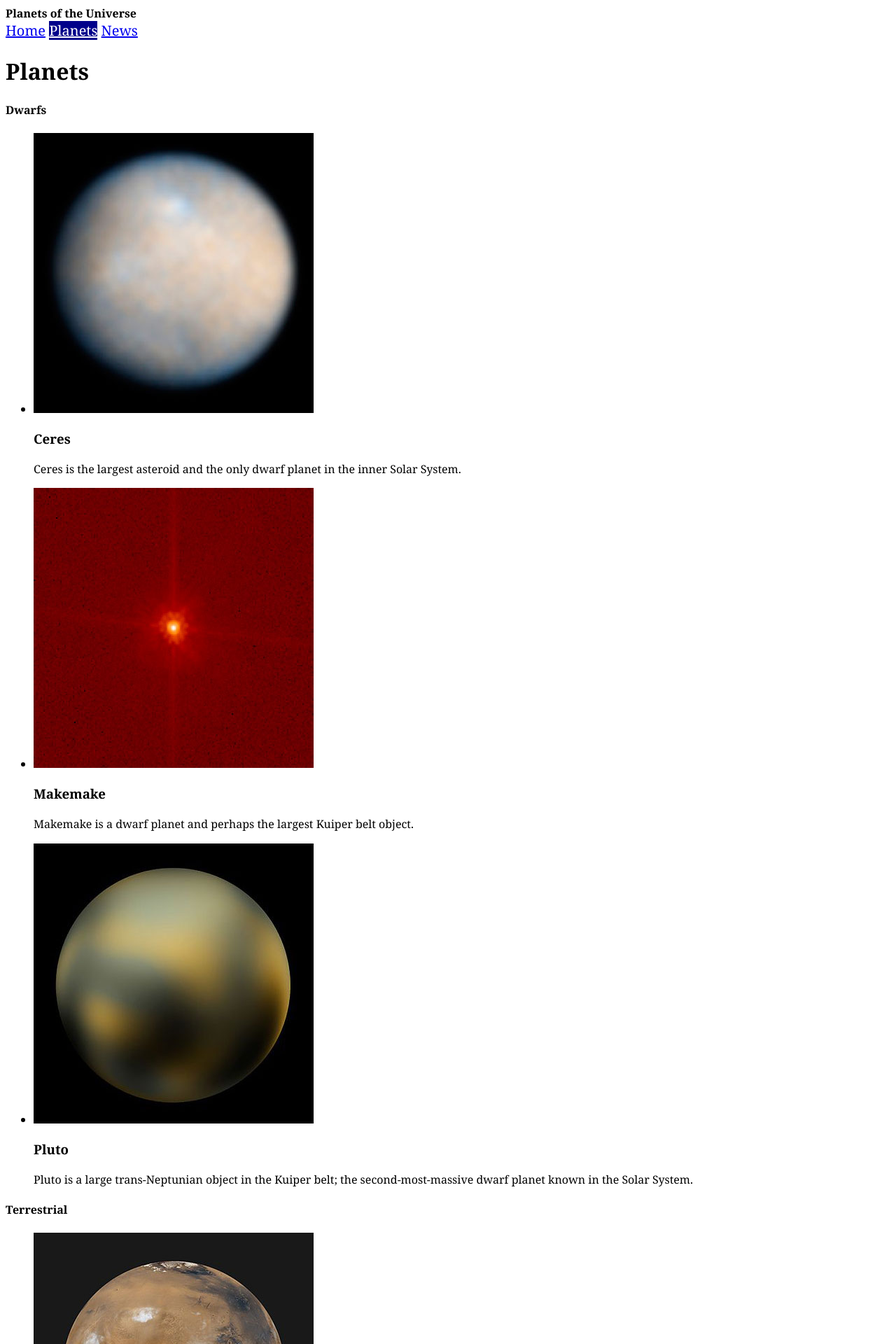
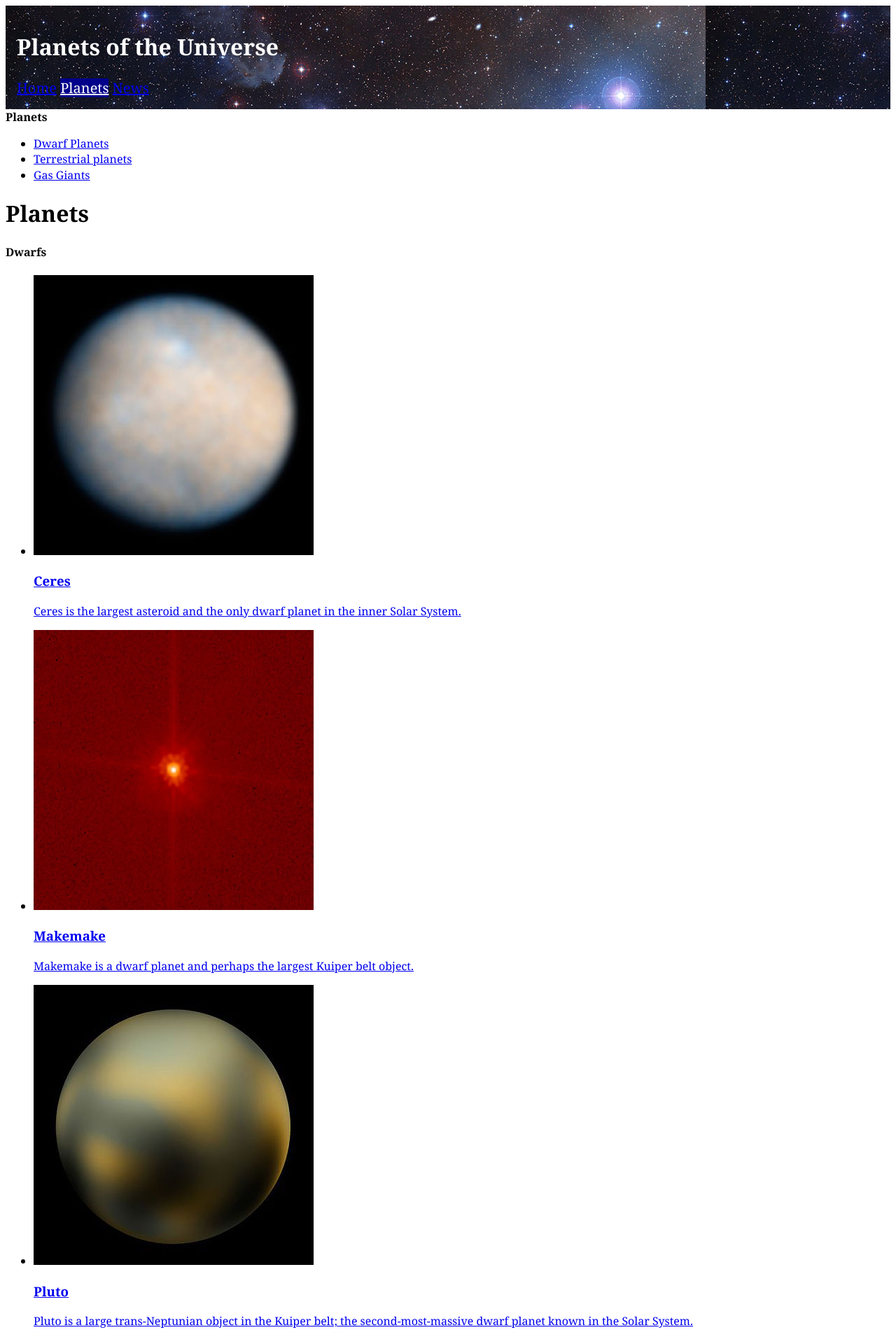
Before and after one commit to AlexCsanyi/NASA_Planets, a Jekyll site: the page built from planets/index.html, in a window 1280 px wide. Shown: the top 1920 px of the page at 70% size. Built offline with Jekyll 4.4.1, drawn with Linux system fonts in a browser that asks for light colours.

```diff
--- /dev/null
+++ b/_includes/css/common.css
@@ -0,0 +1,6 @@
+html {
+  margin: 0;
+  padding: 0;
+
+  font: normal 100%/1.4 Georgia, serif;
+}
--- a/css/common.css
+++ b/_includes/css/nav.css
@@ -1,10 +1,3 @@
-html {
-  margin: 0;
-  padding: 0;
-
-  font: normal 100%/1.4 Georgia, serif;
-}
-
 .current {
   background-color: darkblue;
   color: white;
--- a/_includes/planet-list.html
+++ b/_includes/planet-list.html
@@ -1,12 +1,14 @@
 <ul>
   {% for planet in site.pages %} {% if planet.type == include.type %}
   <li>
+    <a href="{{site.baseurl}}{{planet.url}}">
       <img
         src="{{site.baseurl}}/img/planets/{{planet.image}}"
         alt="{{planet.title}}"
       />
       <h3>{{planet.title}}</h3>
       <p>{{planet.meta}}</p>
+    </a>
   </li>
   {%endif%} {%endfor%}
 </ul>
--- a/_layouts/default.html
+++ b/_layouts/default.html
@@ -3,12 +3,12 @@
   <head>
     <meta charset="UTF-8" />
     <meta name="viewport" content="width=device-width, initial-scale=1.0" />
-    <link rel="stylesheet" href="{{site.baseurl}}/css/common.css" />
+    <link rel="stylesheet" href="{{site.baseurl}}/css/main.css" />
     <title>Planets of the Universe</title>
   </head>
   <body>
-    <header>
-      <strong>Planets of the Universe</strong>
+    <header class="masterHeader {{page.masterHeaderClass}}">
+      <h1>Planets of the Universe</h1>
       {% include nav.html navclass='nav-top' %}
     </header>
 
--- /dev/null
+++ b/_layouts/planets-nav.html
@@ -0,0 +1,20 @@
+---
+layout: default
+---
+
+<strong>Planets</strong>
+<nav>
+  <ul>
+    {% for post in site.data.planet-types %}
+    <li>
+      <a
+        href="{{site.baseurl}}/planets/{{post.folder}}"
+        class="{% if page.url contains post.folder %}current{% endif %}"
+        >{{post.title}}</a
+      >
+    </li>
+    {% endfor %}
+  </ul>
+</nav>
+
+{{content}}
--- /dev/null
+++ b/css/main.css
@@ -0,0 +1,6 @@
+---
+---
+
+{% include css/common.css %}
+{% include css/masterHeader.css %}
+{% include css/nav.css %}
--- a/index.html
+++ b/index.html
@@ -11,7 +11,9 @@ layout: default
 
 <ol>
   {% for post in site.data.planet-types %}
-  <li><a href="">{{post.title}}</a></li>
+  <li>
+    <a href="{{site.baseurl}}/planets/{{post.folder}}">{{post.title}}</a>
+  </li>
   {{post.content | markdownify }} {% endfor %}
 </ol>
 
--- /dev/null
+++ b/planets/dwarf/index.html
@@ -0,0 +1,6 @@
+---
+layout: planets-nav
+---
+
+<h1>Dwarf</h1>
+{% include planet-list.html type='dwarf' %}
--- /dev/null
+++ b/planets/gas-giant/index.html
@@ -0,0 +1,6 @@
+---
+layout: planets-nav
+---
+
+<h1>Gas Giants</h1>
+{% include planet-list.html type='gas-giant' %}
--- a/planets/index.html
+++ b/planets/index.html
@@ -1,5 +1,6 @@
 ---
-layout: default
+layout: planets-nav
+masterHeaderClass: masterHeader-planets
 ---
 
 <h1>Planets</h1>
--- /dev/null
+++ b/planets/terrestrial/index.html
@@ -0,0 +1,6 @@
+---
+layout: planets-nav
+---
+
+<h1>Terrestrials</h1>
+{% include planet-list.html type='terrestrial' %}
```
Also changed, not shown: _includes/css/masterHeader.css (added, +11 -0 lines), _layouts/planet.html (added, +21 -0 lines). Lines whose indentation alone changed are shown as unchanged.
